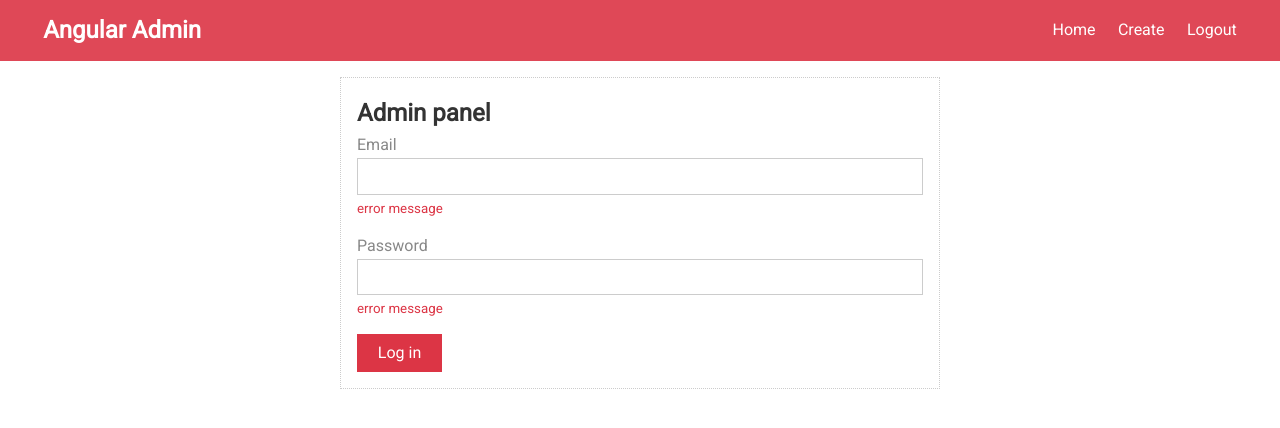
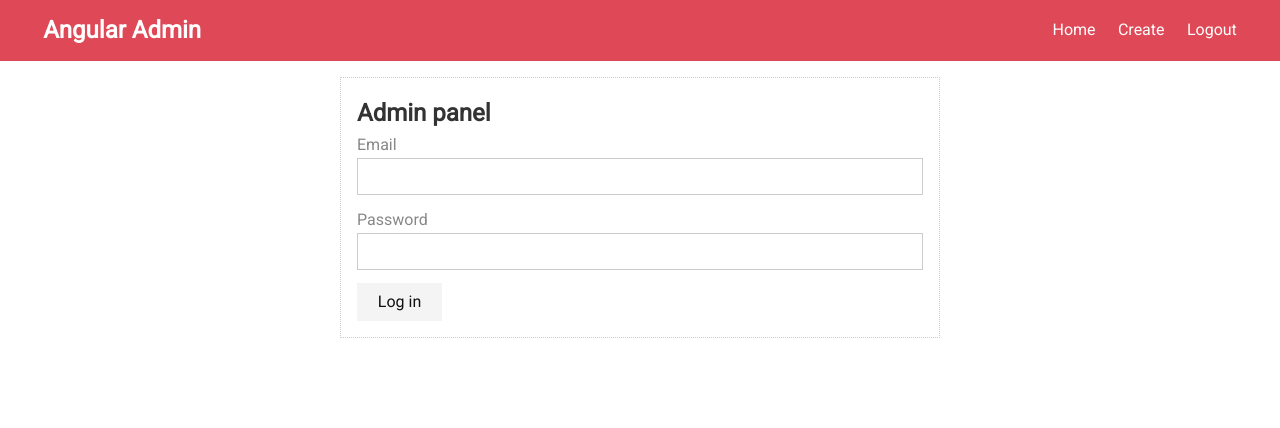
Before and after one commit to rustam-mukhametshin/angular-admin, an Angular app: page /admin/login in a window 1280 px wide. Shown: the top 428 px of the page. Built offline with nearby package versions, Linux system fonts and the light colour scheme.

Commit message:
Add login validation.

```diff
--- a/src/app/admin/login-page/login-page.component.html
+++ b/src/app/admin/login-page/login-page.component.html
@@ -1,22 +1,39 @@
-<form class="card">
+<form class="card" [formGroup]="form" (ngSubmit)="submit()">
   <h2>Admin panel</h2>
 
-  <div class="form-control mt-3">
+  <div
+    class="form-control mt-3"
+    [ngClass]="{invalid: form.get('email').touched && form.get('email').invalid}"
+  >
     <label for="email">Email</label>
-    <input id="email" type="email">
-    <div class="validation">
-      <small>error message</small>
+    <input id="email" type="email" formControlName="email">
+    <div class="validation" *ngIf="form.get('email').touched && form.get('email').invalid">
+      <small *ngIf="form.get('email').errors.required">Email is required</small>
+      <small *ngIf="form.get('email').errors.email">Not valid email</small>
     </div>
   </div>
 
-  <div class="form-control mt-3">
+  <div
+    class="form-control mt-3"
+    [ngClass]="{invalid: form.get('password').touched && form.get('password').invalid}"
+  >
     <label for="password">Password</label>
-    <input id="password" type="password">
-    <div class="validation">
-      <small>error message</small>
+    <input id="password" type="password" formControlName="password">
+    <div class="validation" *ngIf="form.get('password').touched && form.get('password').invalid">
+      <small *ngIf="form.get('password').errors.required">Password is required</small>
+      <small *ngIf="form.get('password').errors.minlength">
+        Min length is {{form.get('password').errors.minlength.requiredLength}}.
+        Now is {{form.get('password').errors.minlength.actualLength}}
+      </small>
     </div>
   </div>
 
-  <button type="submit" class="btn btn-primary">Log in</button>
+  <button
+    type="submit"
+    class="btn btn-primary"
+    [disabled]="form.invalid">
+    Log in
+  </button>
+
 
 </form>
--- a/src/app/admin/login-page/login-page.component.ts
+++ b/src/app/admin/login-page/login-page.component.ts
@@ -1,5 +1,5 @@
 import {Component, OnInit} from '@angular/core';
-import {FormControl, FormGroup} from '@angular/forms';
+import {FormControl, FormGroup, Validators} from '@angular/forms';
 
 @Component({
   selector: 'app-login-page',
@@ -15,9 +15,21 @@
 
   ngOnInit() {
     this.form = new FormGroup({
-      email: new FormControl(),
-      password: new FormControl()
+      email: new FormControl(null, [
+        Validators.required,
+        Validators.email,
+      ]),
+      password: new FormControl(null, [
+        Validators.required,
+        Validators.minLength(6)
+      ]),
     });
   }
 
+  submit() {
+    if (this.form.invalid) {
+      return;
+    }
+
+  }
 }
```
